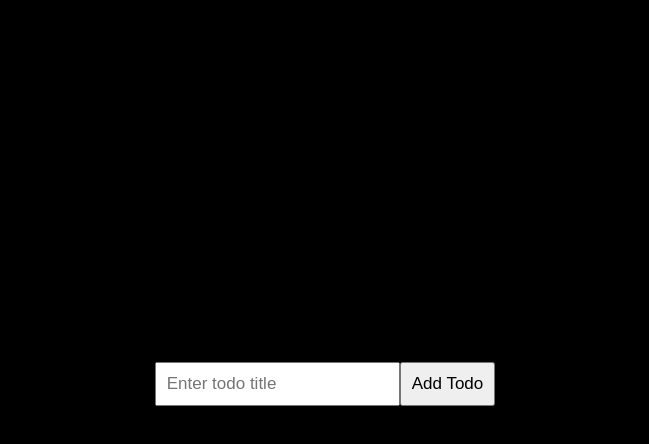
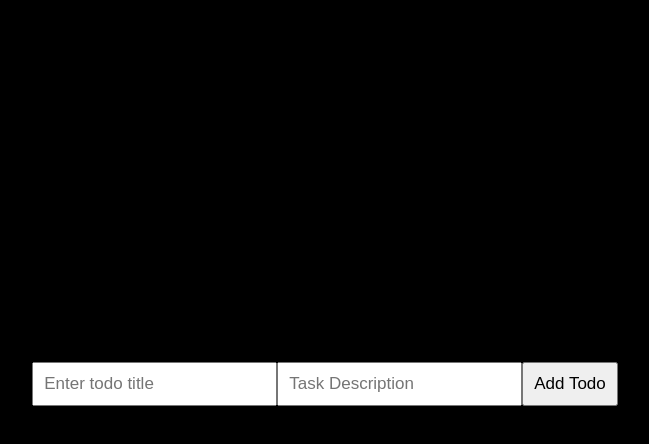
Before and after one commit to susanodii/Todolist-with-Context-and-Reducer, a React (Create React App) app: page / in a window 1280 px wide. Both pictures are taken after a click on the button "Login". Shown: the top 444 px of the page, without its empty margins (315-964 px from the left). Built offline with nearby package versions, Linux system fonts and the light colour scheme.

Commit message:
added  description

```diff
--- a/package.json
+++ b/package.json
@@ -10,7 +10,7 @@
     "install": "^0.13.0",
     "react": "^18.2.0",
     "react-dom": "^18.2.0",
-    "react-router-dom": "^6.4.2",
+    "react-router-dom": "^6.11.2",
     "react-scripts": "^2.1.3",
     "uuid": "^9.0.0",
     "web-vitals": "^2.1.4"
--- a/src/App.js
+++ b/src/App.js
@@ -1,4 +1,7 @@
+import {Route, Routes} from "react-router-dom"
+
 import React from 'react'
+import TodoDetails from './TodoDetails'
 import Todoist from './Todoist'
 
 // import React, { Component } from 'react'
@@ -8,7 +11,13 @@ import Todoist from './Todoist'
 function App() {
   return (
     <React.Fragment>
-      <Todoist />
+      <Routes>
+<Route index element={ <Todoist /> }/>
+<Route path =":todo_id" element={ < TodoDetails/>  }/>
+
+      </Routes>
+
+
 
     </React.Fragment>
   )
--- /dev/null
+++ b/src/TodoDetails.jsx
@@ -0,0 +1,28 @@
+import React, { useContext, useEffect, useState } from 'react'
+
+import TodoContext from './helper/Context/Todo-context/TodoContext'
+import { useParams } from 'react-router-dom'
+
+// import TodoReducer from './helper/Context/Todo-context/TodoReducer'
+
+
+const TodoDetails = () => {
+ const {todo_id} = useParams()
+ const { findTodoById, todo} = useContext(TodoContext)
+
+
+useEffect(() =>{
+    findTodoById(todo_id)
+}, [])
+
+ return (
+    <div>
+<li> id: {todo_id}</li>
+<li>  Title:{todo.title} </li>
+<li>Status:{todo.isCompleted ? 'Done' : 'Pending'} </li>
+
+    </div>
+  )
+}
+
+export default TodoDetails
--- a/src/Todoist.jsx
+++ b/src/Todoist.jsx
@@ -2,12 +2,15 @@ import './TodoistContext.css'
 
 import React, { useContext, useState } from 'react'
 
+import { Link } from 'react-router-dom'
 import TodoContext from './helper/Context/Todo-context/TodoContext'
 import { useActionData } from 'react-router'
 import { v4 as uuidv4 } from 'uuid'
 
 export const Todoist = () => {
   const [title, setTitle] = useState('')
+  const [description, setDescription] = useState('')
+
   const [isEditMode, setIsEditMode] = useState(false)
   const [todoToEdit, setTodoToEdit] = useState({})
 
@@ -20,25 +23,29 @@ export const Todoist = () => {
     const newTodo = {
       id: uuidv4(),
       title: title,
+      description :description,
       isCompleted: false,
     }
     addTodo(newTodo)
     setTitle('')
+    setDescription('')
   }
 
   const handleEditMode = (todoObject)=>{
     setIsEditMode(true)
     setTodoToEdit(todoObject)
     setTitle(todoObject.title)
+    setDescription(todoObject.description)
 
   }
 
   const handleUpdateTodo = ()=>{
     console.log(title)
-    const newTodoObject = { id: todoToEdit.id, title };
+    const newTodoObject = { id: todoToEdit.id, title, description};
     updateTodo(newTodoObject);
     setIsEditMode(false);
     setTitle("");
+    setDescription('')
   }
   // const handleToggleComplete = (id) => {
   //   console.log(id)
@@ -68,10 +75,19 @@ export const Todoist = () => {
    value={title}
    onChange={(e) => setTitle(e.target.value)}
  />
+ <input
+   placeholder="Task Description"
+   value={description}
+   onChange={(e) => setDescription(e.target.value)}
+ />
  <button className="add-btn" onClick={handleAddTodo}>
    {' '}
    Add Todo
  </button>
+
+
+
+
 </section>
 
      }
@@ -84,16 +100,20 @@ export const Todoist = () => {
           <ul>
             {todos.map((todo) => {
 
-              const {isCompleted, id, title, } = todo
+              const {isCompleted, id, title, description } = todo
             //  const {isCompleted, id, title} = todo
              return (
                 <li
                 className={isCompleted ? 'completed' : null}
                 key={id}>
                   {title}
+                  {description}
                   {/* view button */}
                   <div className="todo-action-buttons">
+                  <Link to={`${id}`} >
+
                     <button className="action-btn">👁</button>
+                    </Link >
                     {/* toggle comple classNamebutton */}
                     <button
                       className="action-btn"
--- a/src/TodoistContext.css
+++ b/src/TodoistContext.css
@@ -19,7 +19,9 @@ input{
   padding: 10px;
 
   }
-
+  /* .Todo_description{
+    margin-top:1px;
+  } */
   .add-btn{
     padding: 10px;
     font-size: 17px;
--- a/src/helper/Context/Todo-context/TodoReducer.js
+++ b/src/helper/Context/Todo-context/TodoReducer.js
@@ -1,4 +1,4 @@
-import { ADD_TODO, DELETE_TODO, LOGIN_USER, TOGGLE_TODO_COMPLETE, UPDATE_TODO } from './TodoTypes'
+import { ADD_TODO, DELETE_TODO, FIND_TODO_BY_ID, LOGIN_USER, TOGGLE_TODO_COMPLETE, UPDATE_TODO } from './TodoTypes'
 
 const TodoReducer = (state, action) => {
   const { todos } = state
@@ -48,7 +48,12 @@ const TodoReducer = (state, action) => {
         todos : todos.filter((todo) => todo.id !== payload)
       }
 
+case FIND_TODO_BY_ID:
+  return{
+    ...state,
+    todo:todos.find((todo) => todo.id === payload)
 
+  }
 
     default:
       return state
--- a/src/helper/Context/Todo-context/TodoState.jsx
+++ b/src/helper/Context/Todo-context/TodoState.jsx
@@ -1,4 +1,4 @@
-import { ADD_TODO, DELETE_TODO, LOGIN_USER, TOGGLE_TODO_COMPLETE, UPDATE_TODO } from './TodoTypes'
+import { ADD_TODO, DELETE_TODO, FIND_TODO_BY_ID, LOGIN_USER, TOGGLE_TODO_COMPLETE, UPDATE_TODO } from './TodoTypes'
 
 import React from 'react'
 import TodoContext from './TodoContext'
@@ -8,6 +8,7 @@ import { useReducer } from 'react'
 const TodoState = ({ children }) => {
   const initialState = {
     todos:[],
+    todo: {},
     isAuthenticated : false
      }
 
@@ -35,6 +36,9 @@ const TodoState = ({ children }) => {
     dispatch({ type: UPDATE_TODO, payload:newtodoObj})
   }
 
+  const findTodoById = (todoId) =>{
+    dispatch({type:FIND_TODO_BY_ID, payload:todoId})
+  }
   return (
     <TodoContext.Provider
       value={{
@@ -44,6 +48,7 @@ const TodoState = ({ children }) => {
         addTodo,
         updateTodo,
         deleteTodo,
+        findTodoById,
 
 
          toggleTodoComplete,
--- a/src/helper/Context/Todo-context/TodoTypes.js
+++ b/src/helper/Context/Todo-context/TodoTypes.js
@@ -5,3 +5,5 @@ export const TOGGLE_TODO_COMPLETE = "TOGGLE_TODO_COMPLETE";
 export const LOGIN_USER = "LOGIN_USER"
 export const DELETE_TODO = "DELETE_TODO"
 export const UPDATE_TODO = "UPDATE_TODO"
+export const FIND_TODO_BY_ID = " FIND_TODO_BY_ID"
+// export const
--- a/src/index.js
+++ b/src/index.js
@@ -1,14 +1,17 @@
 import App from './App'
+import { BrowserRouter } from 'react-router-dom'
 import React from 'react'
 import ReactDOM from 'react-dom/client'
 import TodoState from './helper/Context/Todo-context/TodoState'
 import reportWebVitals from './reportWebVitals'
-
 const root = ReactDOM.createRoot(document.getElementById('root'))
 root.render(
   <React.StrictMode>
      <TodoState>
+      <BrowserRouter>
+
       <App />
+      </BrowserRouter>
      </TodoState>
   </React.StrictMode>
 )
```
Also changed, not shown: 1 other file (tests, documents, lock files or other folders).
